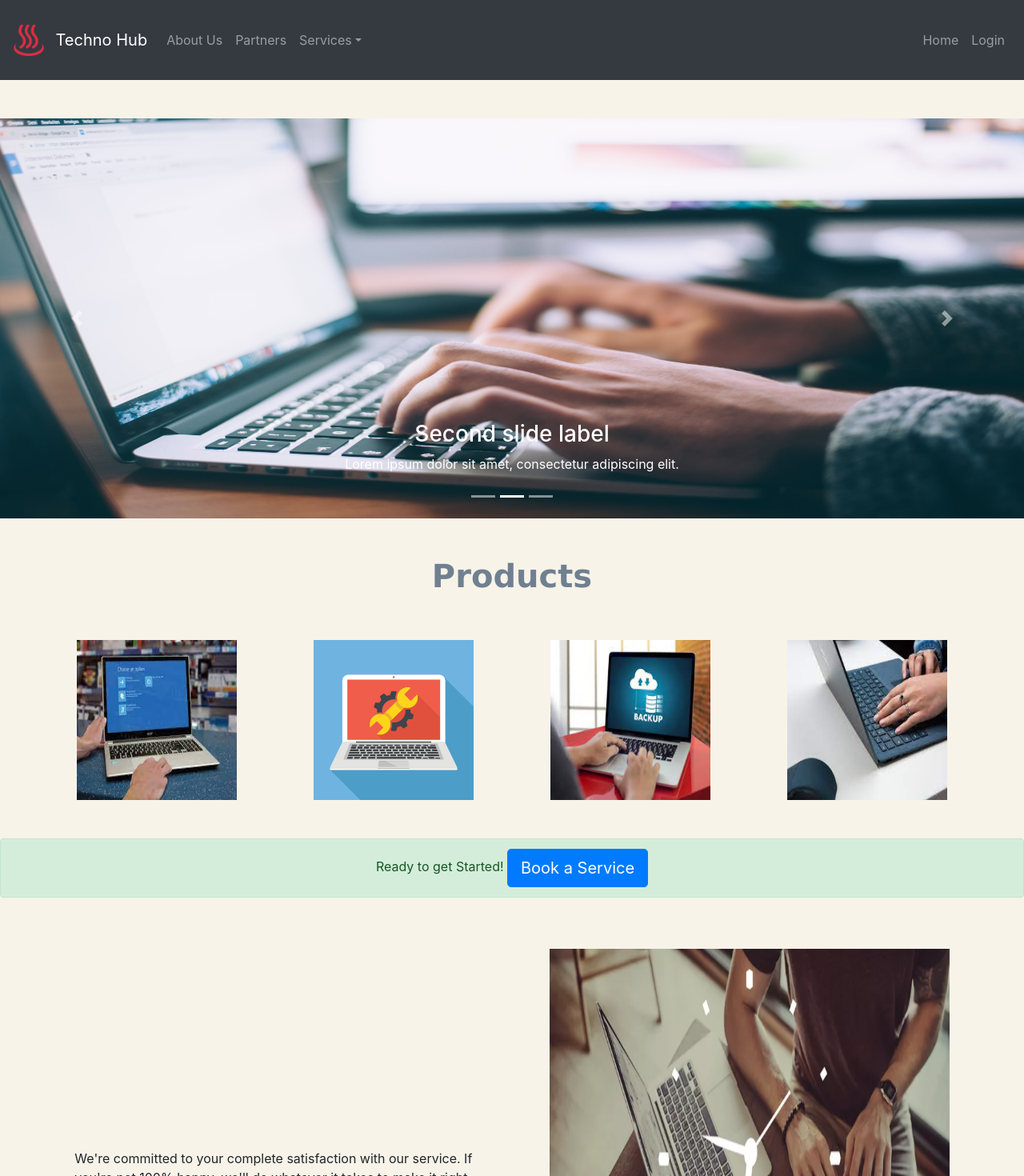
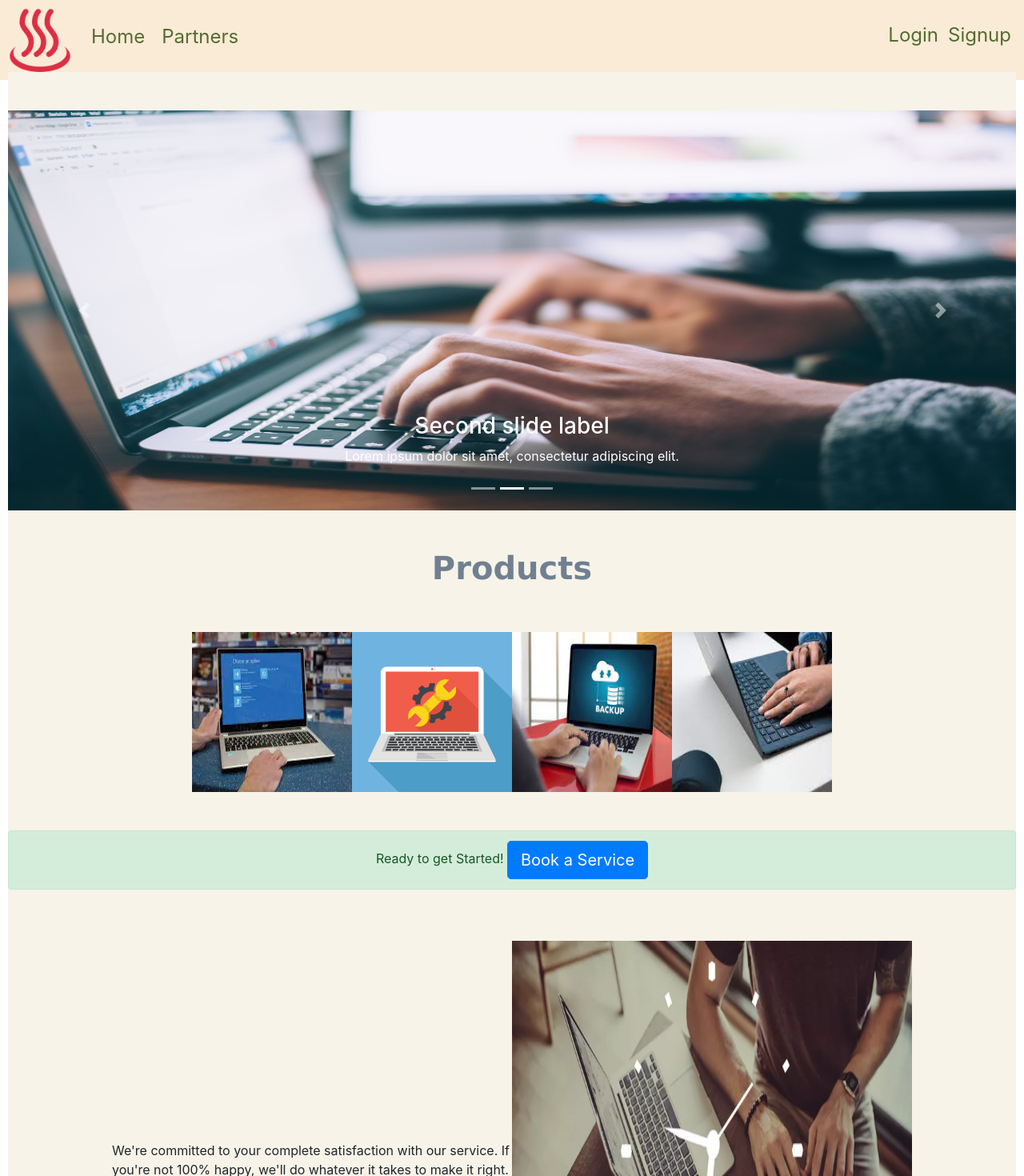
Before and after one commit to amanchimania/Techno-Hub, a React (Create React App) app: page / in a window 1280 px wide. Shown: the top 1470 px of the page at 80% size. Built offline with nearby package versions, Linux system fonts and the light colour scheme.

Commit message:
home page Ui done

```diff
--- a/package.json
+++ b/package.json
@@ -10,6 +10,8 @@
     "react": "^17.0.2",
     "react-bootstrap": "1.5.2",
     "react-dom": "^17.0.2",
+    "react-router": "^5.2.0",
+    "react-router-dom": "^5.2.0",
     "react-scripts": "4.0.3",
     "web-vitals": "^1.1.1"
   },
--- /dev/null
+++ b/src/Components/Header.js
@@ -0,0 +1,32 @@
+import { Nav, Navbar } from "react-bootstrap";
+import { NavLink, Link, Switch, Route } from "react-router-dom";
+import Partners from "./Partners"
+import logo from "../Images/logo.png"
+import Home from "./Home"
+import Login from "./Login"
+import SignUp from "./SignUp"
+import "../styles.css"
+
+const Header = () => {
+  return (
+    <div className="main-header">
+      <img src={logo} style={{ height: "80px", width: "80px" }}></img>&nbsp;&nbsp;&nbsp;&nbsp;
+
+      <Link to="/Home"><button>Home</button></Link>&nbsp;&nbsp;
+      <Link to="/partners"><button>Partners</button></Link>
+      <div style={{ float: "right", position: "relative", top: "15px" }}>
+        <Link to="/login"><button>Login</button></Link>
+        <Link to="/Signup"><button>Signup</button></Link>
+      </div>
+      <Switch>
+        <Route exact path="/" component={Home} />
+        <Route exact path="/login" component={Login} />
+        <Route exact path="/signup" component={SignUp} />
+        <Route exact path="/partners" component={Partners} />
+        <Route exact path="/home" component={Home} />
+      </Switch>
+    </div>
+  );
+};
+
+export default Header;
--- a/src/Components/App.js
+++ b/src/Components/Home.js
@@ -7,6 +7,7 @@ import {
   Alert,
   Button
 } from "react-bootstrap";
+import { BrowserRouter, Switch, Link, Route } from "react-router-dom";
 import background from "../Images/background.jpg";
 import logo from "../Images/logo.png";
 import c1 from "../Images/c1.jpg";
@@ -15,6 +16,7 @@ import c3 from "../Images/c3.jpg";
 import Grid from "./Grid";
 import Foot from "./Foot";
 import Details from "./Details";
+import Partners from "./Partners"
 export default function App() {
   let style1 = {
     justifyContent: "space-evenly",
@@ -28,42 +30,6 @@ export default function App() {
         backgroundColor: "#f7f3e9"
       }}
     >
-      <Navbar
-        className="header"
-        collapseOnSelect
-        expand="lg"
-        bg="dark"
-        variant="dark"
-      >
-        <img src={logo} style={{ height: "40px", width: "40px" }}></img>{" "}
-        &nbsp;&nbsp;&nbsp;
-        <Navbar.Brand href="#home">Techno Hub</Navbar.Brand>
-        <Navbar.Toggle aria-controls="responsive-navbar-nav" />
-        <Navbar.Collapse id="responsive-navbar-nav">
-          <Nav className="mr-auto">
-            <Nav.Link href="#about">About Us</Nav.Link>
-            <Nav.Link href="#partners">Partners</Nav.Link>
-            <NavDropdown title="Services" id="collasible-nav-dropdown">
-              <NavDropdown.Item href="#action/3.1">
-                Software Solutions
-              </NavDropdown.Item>
-              <NavDropdown.Item href="#action/3.2">
-                Hardware Solutions
-              </NavDropdown.Item>
-              <NavDropdown.Item href="#action/3.3">
-                Device Installation
-              </NavDropdown.Item>
-              {/* <NavDropdown.Divider /> */}
-            </NavDropdown>
-          </Nav>
-          <Nav>
-            <Nav.Link href="#home">Home</Nav.Link>
-            <Nav.Link eventKey={2} href="#login">
-              Login
-            </Nav.Link>
-          </Nav>
-        </Navbar.Collapse>
-      </Navbar>
       <br /><br />
       <Carousel fade>
         <Carousel.Item>
--- /dev/null
+++ b/src/Components/Login.js
@@ -0,0 +1,6 @@
+const Login = () => {
+    return (
+        <h1>In login Page</h1>
+    )
+}
+export default Login;
--- /dev/null
+++ b/src/Components/Partners.jsx
@@ -0,0 +1,23 @@
+import Foot from "./Foot";
+import { Card, Button } from "react-bootstrap";
+
+const Partners = () => {
+  return (
+    <>
+      <Card className="text-center">
+        <Card.Header>Featured</Card.Header>
+        <Card.Body>
+          <Card.Title>Special title treatment</Card.Title>
+          <Card.Text>
+            With supporting text below as a natural lead-in to additional
+            content.
+          </Card.Text>
+          <Button variant="primary">Go somewhere</Button>
+        </Card.Body>
+        <Card.Footer className="text-muted">2 days ago</Card.Footer>
+      </Card>
+      <Foot />
+    </>
+  );
+};
+export default Partners;
--- /dev/null
+++ b/src/Components/SignUp.js
@@ -0,0 +1,6 @@
+const SignUp = () => {
+    return (
+        <h1>In SignUp Page</h1>
+    )
+}
+export default SignUp;
--- a/src/index.js
+++ b/src/index.js
@@ -2,12 +2,14 @@ import React from "react";
 import ReactDOM from "react-dom";
 import "./index.css";
 import "bootstrap/dist/css/bootstrap.min.css";
-import App from "./Components/App";
+import App from "./Components/Header";
 import reportWebVitals from "./reportWebVitals";
-
+import { BrowserRouter, MemoryRouter } from "react-router-dom"
 ReactDOM.render(
   <React.StrictMode>
-    <App />
+    <MemoryRouter>
+      <App />
+    </MemoryRouter>
   </React.StrictMode>,
   document.getElementById("root")
 );
--- a/src/styles.css
+++ b/src/styles.css
@@ -14,5 +14,28 @@ img {
 }
 .grid {
   display: flex;
-  justify-content: space-evenly;
+  /* justify-content: space-evenly; */
+  flex-direction: row;
+  align-items: center;
+  justify-content: center;
 }
+@media screen and (max-width: 850px) {
+  .grid {
+    flex-direction: column;
+  }
+}
+.main-header {
+  height: 100px;
+  background-color: antiquewhite;
+  padding: 10px;
+}
+.footer {
+  background-color: beige !important;
+  padding: 20px;
+}
+button {
+  background-color: antiquewhite;
+  border: 0px;
+  color: darkolivegreen;
+  font-size: x-large;
+}
```
Also changed, not shown: src/Components/App.jsx (added, +11 -0 lines), src/Components/Foot.js (+31 -31 lines), src/Components/Services.jsx (added, +32 -0 lines), 1 other file (tests, documents, lock files or other folders).
